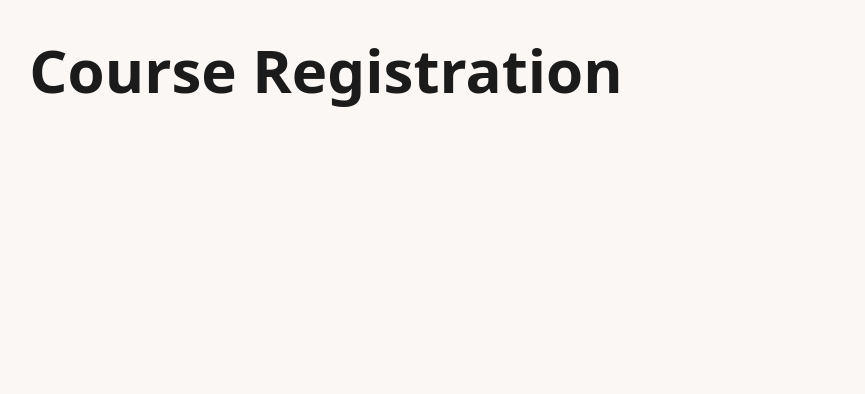
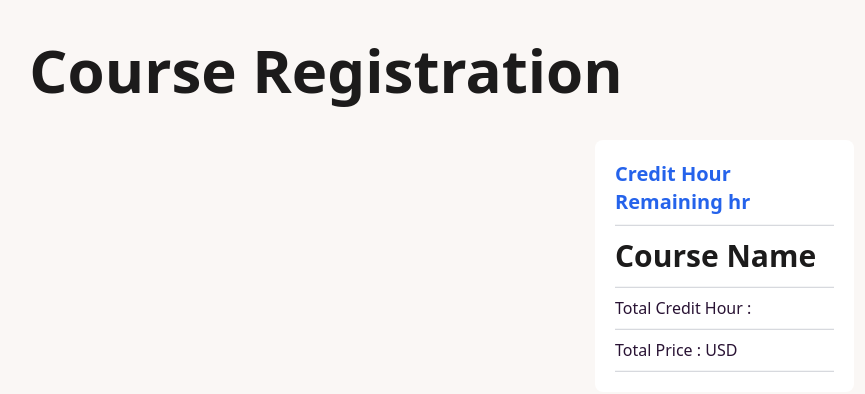
Before and after one commit to Raziur-Rahman/Course-Registration, a React (Vite) app: page / in a window 1280 px wide. Shown: the top 394 px of the page, without its empty margins (314-1179 px from the left). Built offline with nearby package versions, Linux system fonts and the light colour scheme.

Commit message:
Cart Section Created and ready for use dynamic data

```diff
--- a/src/Components/Cart/Cart.jsx
+++ b/src/Components/Cart/Cart.jsx
@@ -4,6 +4,27 @@ function Cart() {
 
     return (
         <>
+            <div className="p-5 bg-white rounded-lg">
+                <div>
+                    <p className="text-blue-600 text-xl font-semibold">Credit Hour Remaining  hr</p>
+                    <hr class="mt-2  h-[2px] bg-gray-400 opacity-40 dark:opacity-80" />
+                </div>
+                <div>
+                    <h1 className="text-3xl text-[#1C1B1B] font-semibold my-3">Course Name</h1>
+                    <ol className="list-decimal  list-inside text-base font-normal">
+
+                    </ol>
+                    <hr class="mt-2  h-[2px] bg-gray-400 opacity-40 dark:opacity-80" />
+                </div>
+                <div>
+                    <p className="mt-2">Total Credit Hour : </p>
+                    <hr class="mt-2  h-[2px] bg-gray-400 opacity-40 dark:opacity-80" />
+                </div>
+                <div>
+                    <p className="mt-2">Total Price :  USD</p>
+                    <hr class="mt-2  h-[2px] bg-gray-400 opacity-40 dark:opacity-80" />
+                </div>
+            </div>
 
         </>
     )
--- a/src/Components/Home/Home.jsx
+++ b/src/Components/Home/Home.jsx
@@ -1,9 +1,19 @@
+import Cart from "../Cart/Cart"
 
 
 function Home() {
 
     return (
         <>
+            <div className="flex flex-col-reverse lg:flex-row">
+                <div className="grid grid-cols-1 md:grid-cols-2 lg:grid-cols-3 gap-4 lg:w-3/4">
+
+                </div>
+                <div className=" lg:w-1/4 my-5 md:w-1/2 md:mx-auto lg:ml-5 lg:my-0  ">
+                    <Cart></Cart>
+
+                </div>
+            </div>
 
         </>
     )
```
